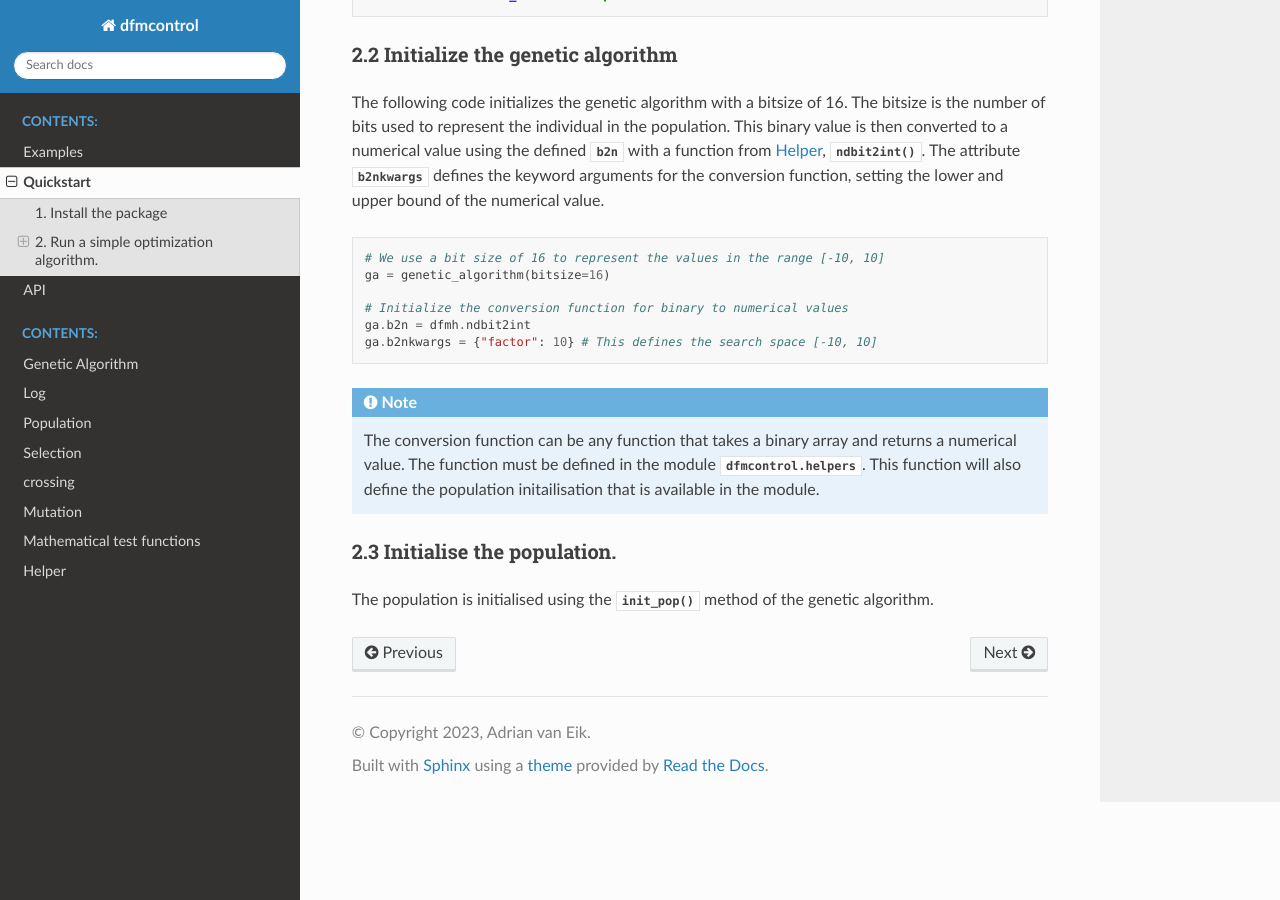
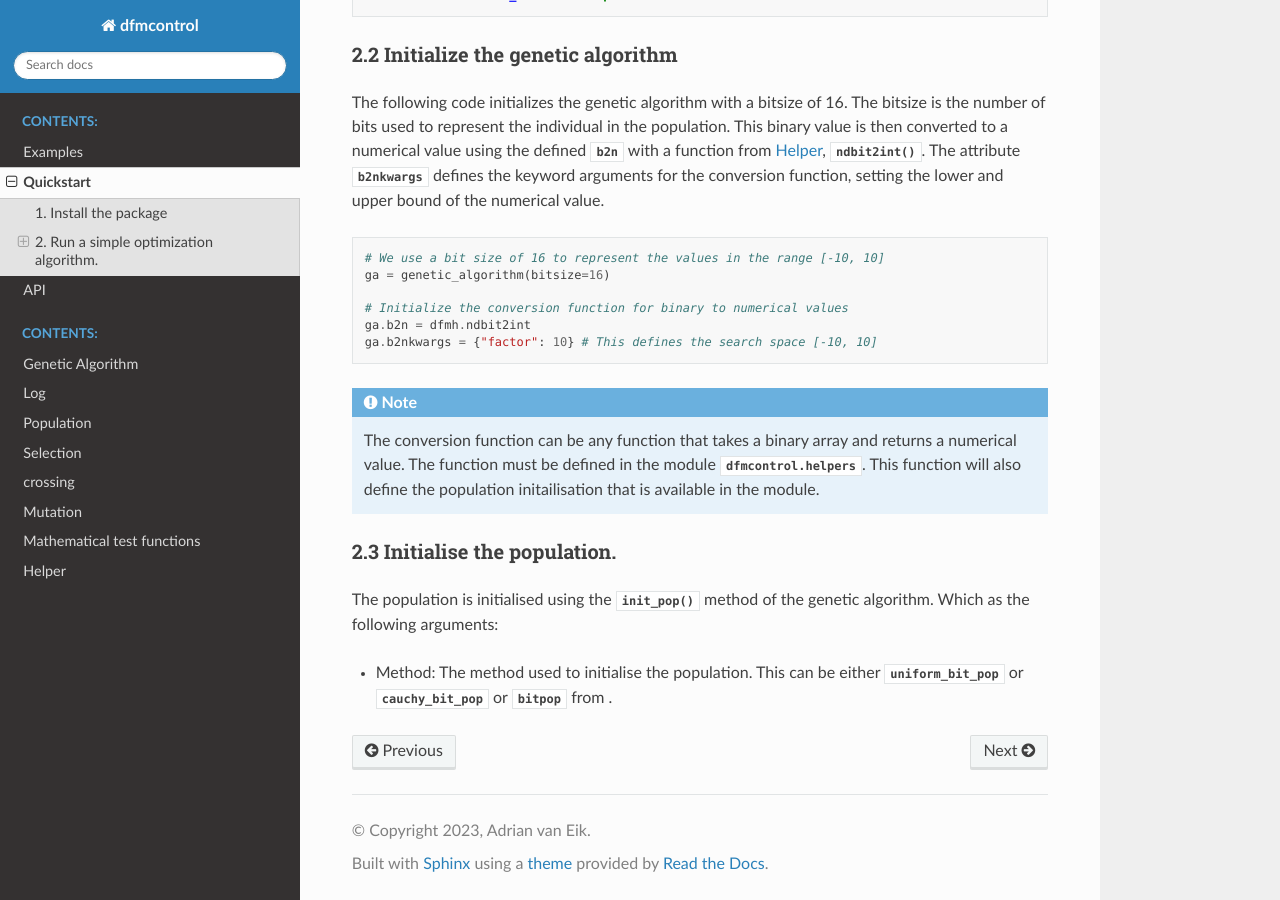
Before and after one commit to alexbuit/GeneticAlgorithm, a Sphinx documentation site: the page built from docs/source/quickstart.rst, in a window 1280 px wide and 900 px high, scrolled down 617 px. Built offline with Sphinx 7.4.7 and the Read the Docs theme 2.0.0, drawn with Linux system fonts in a browser that asks for light colours.

```diff
--- a/docs/source/quickstart.rst
+++ b/docs/source/quickstart.rst
@@ -60,4 +60,9 @@ conversion function, setting the lower and upper bound of the numerical value.
 2.3 Initialise the population.
 -------------------------------
 The population is initialised using the :func:`init_pop` method of the
-genetic algorithm.
+genetic algorithm. Which as the following arguments:
+
+- Method: The method used to initialise the population. This can be either
+  :attr:`uniform_bit_pop <dfmcontrol.pop.uniform_bit_pop>` or
+  :attr:`cauchy_bit_pop <dfmcontrol.pop.cauchy_bit_pop>` or
+  :attr:`bitpop <dfmcontrol.pop.bitpop>` from .
```
Also changed, not shown: README.md (deleted, +0 -25 lines), docs/Readme/DFM_opt_alg.md (added, +1 -0 lines), docs/Readme/README.md (added), 4 other files.
